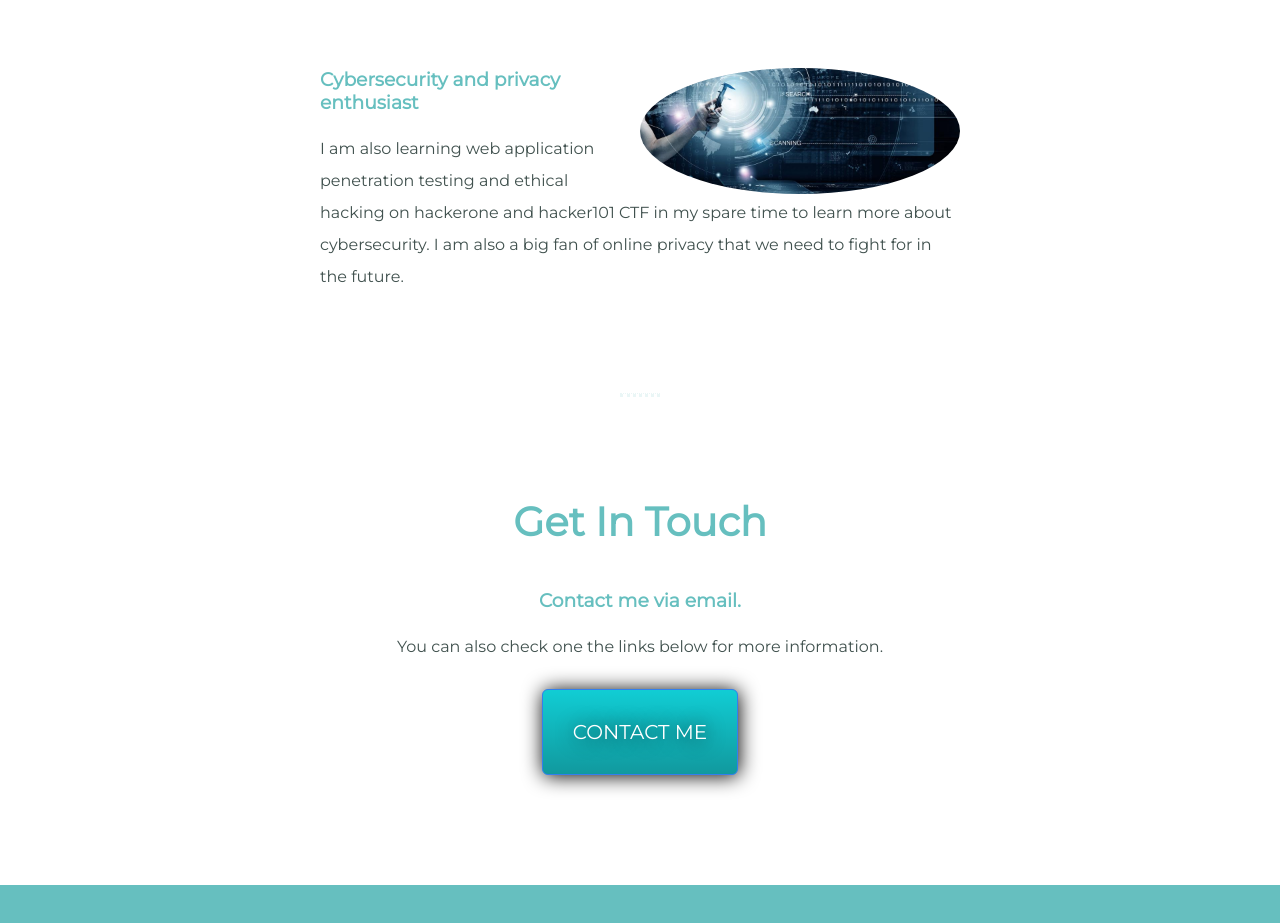
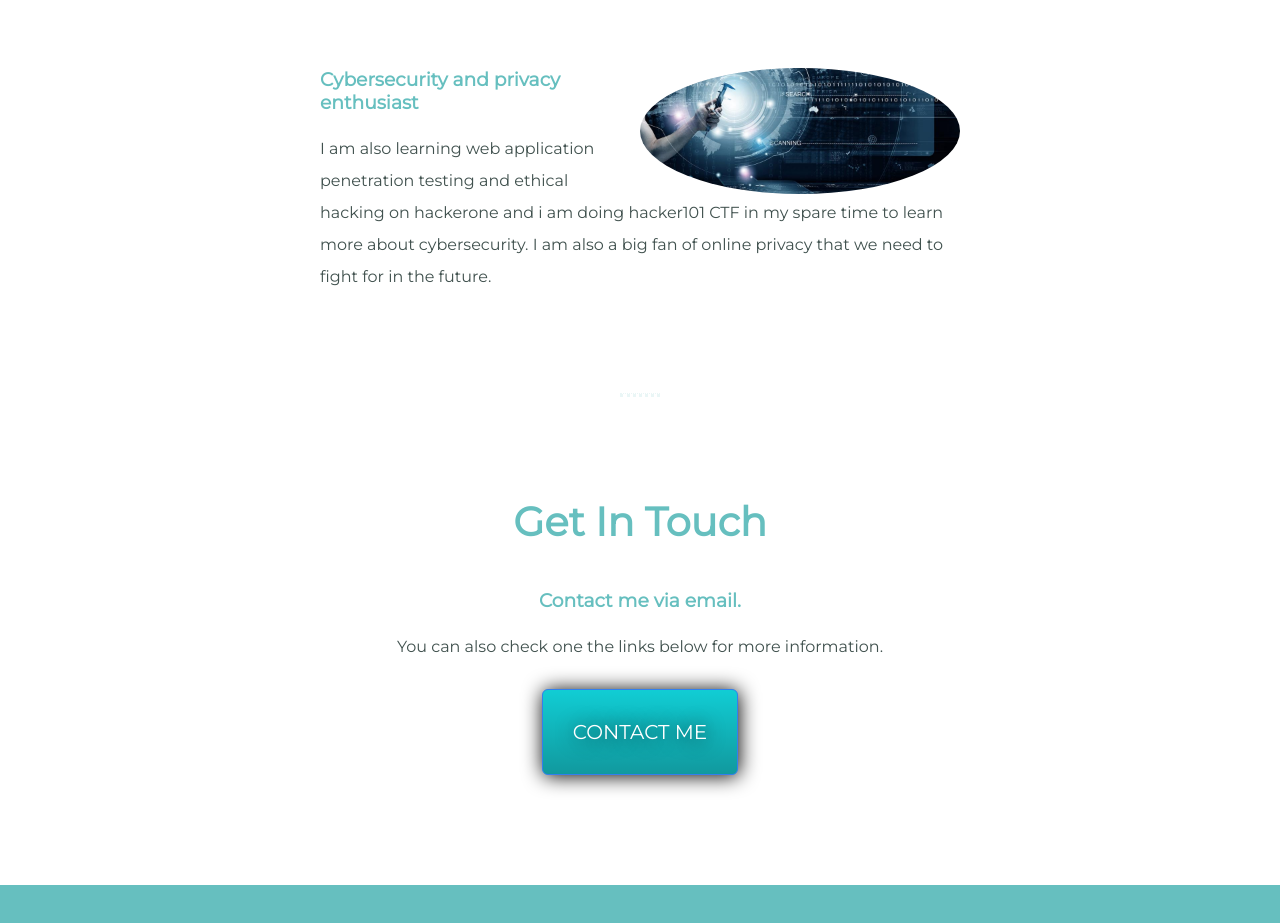
Before and after one commit to euphroshub/homepage, a plain HTML site: page index.html in a window 1280 px wide. Shown: the part 2000-2923 px from the top of the page. Drawn offline with Linux system fonts and the light colour scheme.

Commit message:
Update index.html

```diff
--- a/index.html
+++ b/index.html
@@ -37,7 +37,7 @@
       <div class="skill-row">
         <img class="pentestimg" src="images/pentest.jpg" alt="pentest-image">
         <h3>Cybersecurity and privacy enthusiast</h3>
-        <p>I am also learning web application penetration testing and ethical hacking on hackerone and hacker101 CTF in my spare time to learn more
+        <p>I am also learning web application penetration testing and ethical hacking on hackerone and i am doing hacker101 CTF in my spare time to learn more
           about cybersecurity. I am also a big fan of online privacy that we need to fight for in the future.</p>
       </div>
     </div>
```
